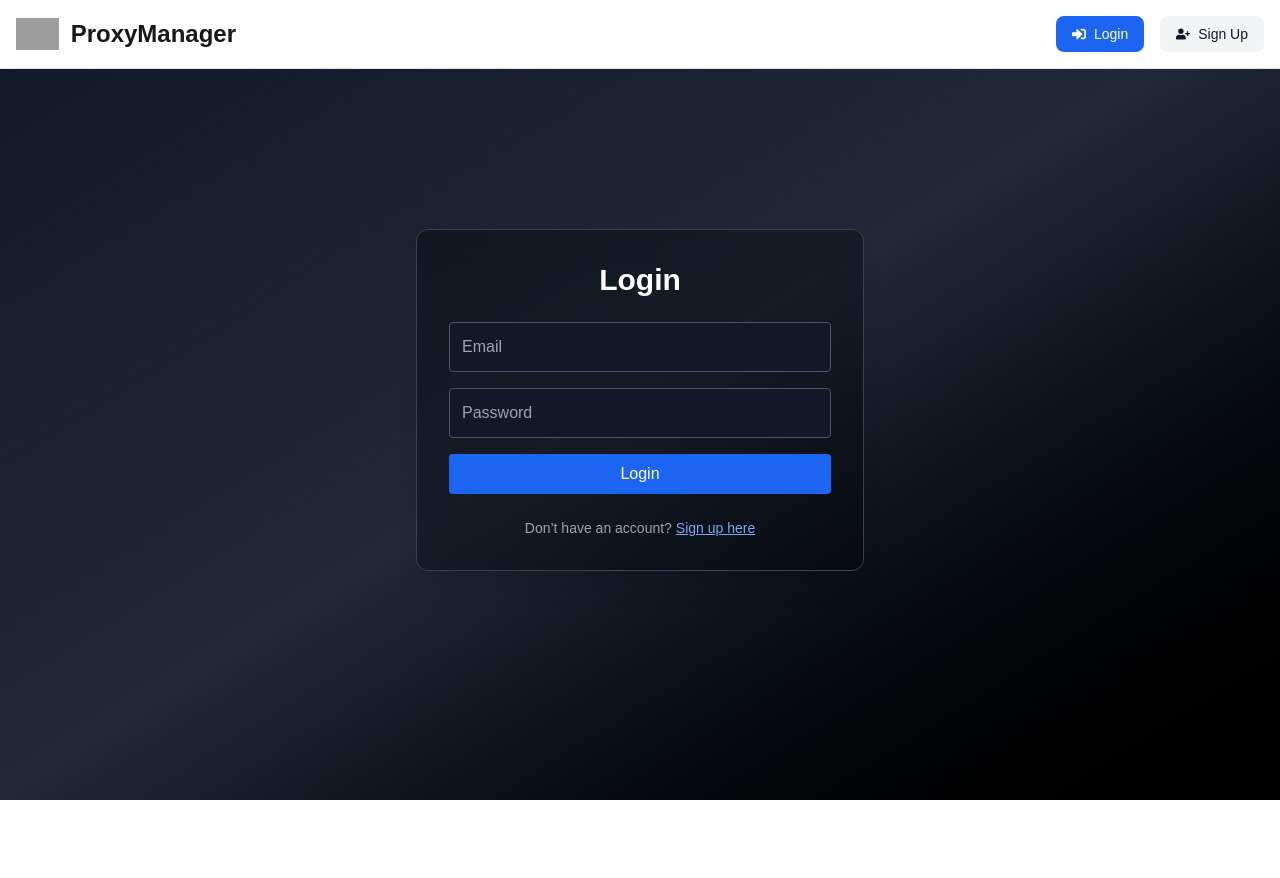
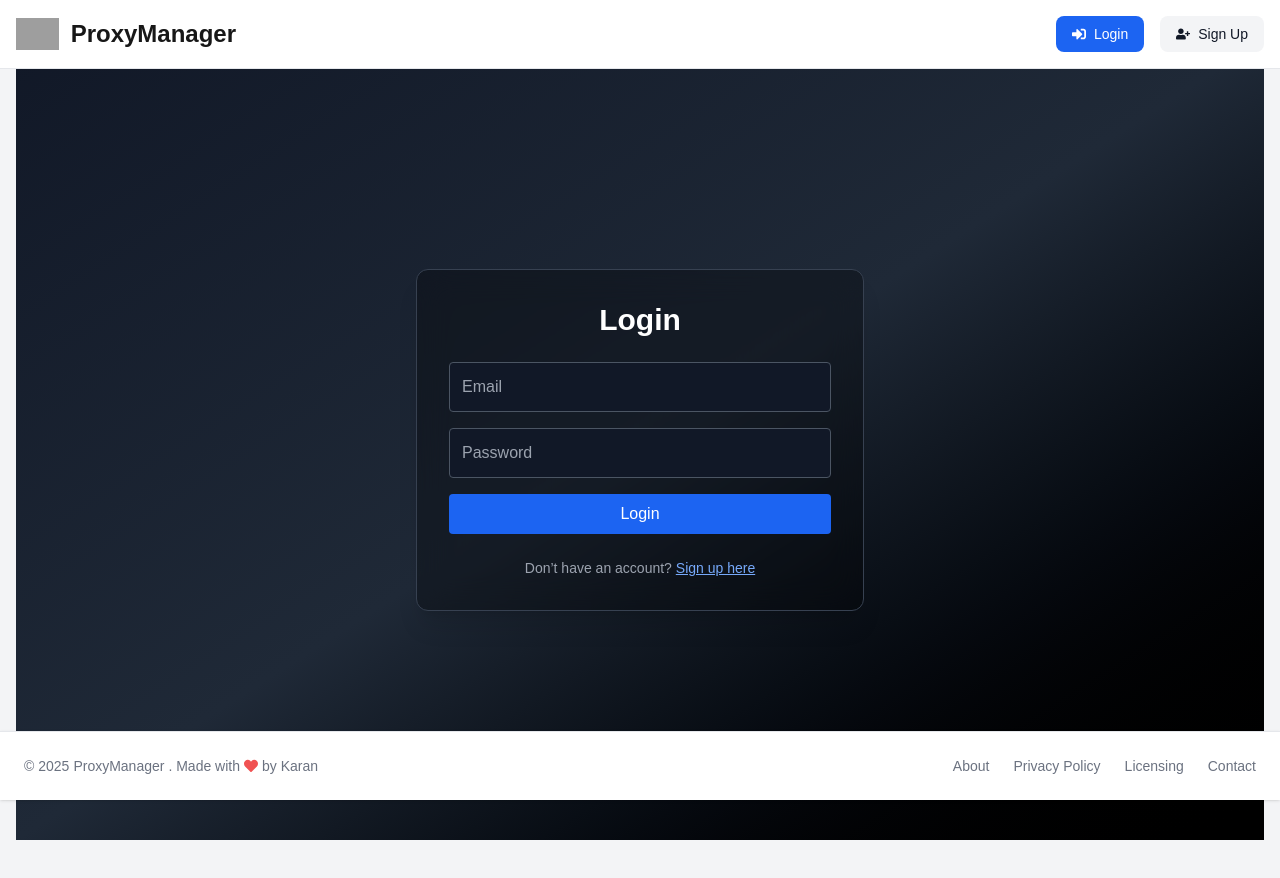
Before and after one commit to KaranBararwal/Proxy, a Next.js app: page /login in a window 1280 px wide. Shown: the top 878 px of the page. Before the commit the page ends 800 px from the top, so only its background shows below. Built offline with nearby package versions, Linux system fonts and the light colour scheme; no server answers; grey boxes are pictures that could not be loaded.

Commit message:
adding the footer

```diff
--- a/app/client-layout.jsx
+++ b/app/client-layout.jsx
@@ -9,8 +9,10 @@ export default function ClientLayout({ children }) {
   return (
     <SessionProvider>
       <Navbar />
-      {children}
-      {/* <Footer /> */}
+      <div className="min-h-screen bg-gray-100 dark:bg-gray-900 pt-10 pb-24 px-4">
+        {children}
+      </div>
+      <Footer />
     </SessionProvider>
   );
 }
--- a/app/page.jsx
+++ b/app/page.jsx
@@ -50,7 +50,7 @@ const HomePage = () => {
   }
 
   return (
-    <div className="min-h-screen bg-gray-100 dark:bg-gray-900 py-10 px-4">
+    <div className="min-h-screen bg-gray-100 dark:bg-gray-900 py-10 px-4  ">
       <ProxyCard
         proxiesGiven={proxyCounts.proxiesGiven}
         proxiesReceived={proxyCounts.proxiesReceived}
--- a/components/Footer.jsx
+++ b/components/Footer.jsx
@@ -1,15 +1,18 @@
-'use client'
-import React from 'react'
+'use client';
+import React from 'react';
+import { FaHeart } from 'react-icons/fa';
 
 const Footer = () => {
+  const currentYear = new Date().getFullYear();
+
   return (
     <footer className="fixed bottom-0 left-0 z-20 w-full p-4 bg-white border-t border-gray-200 shadow-sm md:flex md:items-center md:justify-between md:p-6 dark:bg-gray-800 dark:border-gray-600">
-      <span className="text-sm text-gray-500 sm:text-center dark:text-gray-400">
-        © 2023{' '}
-        <a href="https://flowbite.com/" className="hover:underline">
-          Flowbite™
+      <span className="text-sm text-gray-500 sm:text-center dark:text-gray-400 flex items-center gap-1">
+        © {currentYear}{' '}
+        <a href="/" className="hover:underline font-medium">
+          ProxyManager
         </a>
-        . All Rights Reserved.
+        . Made with <FaHeart className="text-red-500 inline" /> by Karan
       </span>
       <ul className="flex flex-wrap items-center mt-3 text-sm font-medium text-gray-500 dark:text-gray-400 sm:mt-0">
         <li>
@@ -34,7 +37,7 @@ const Footer = () => {
         </li>
       </ul>
     </footer>
-  )
-}
+  );
+};
 
-export default Footer
+export default Footer;
--- a/components/ProxyCard.jsx
+++ b/components/ProxyCard.jsx
@@ -1,6 +1,5 @@
 import React from 'react';
 import { useRouter } from 'next/navigation';
-
 const ProxyCard = ({ proxiesGiven, proxiesReceived, loading }) => {
   const router = useRouter();
 
```
